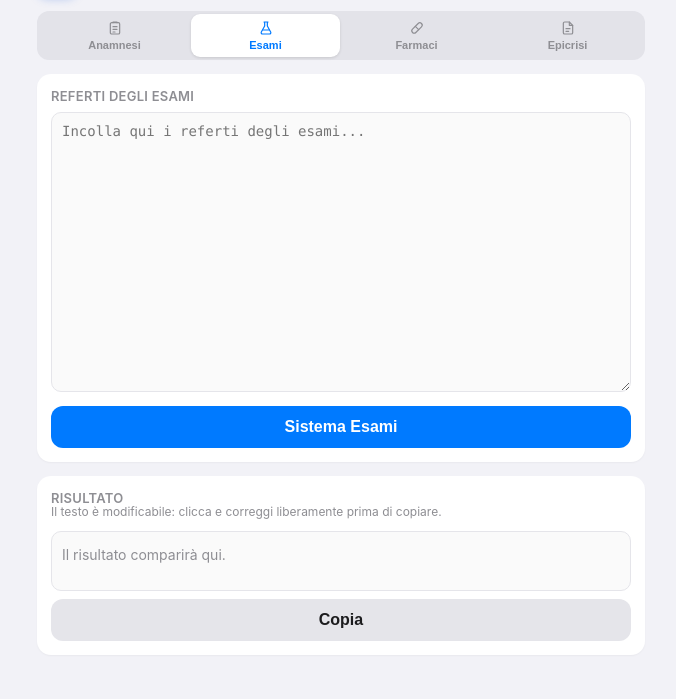
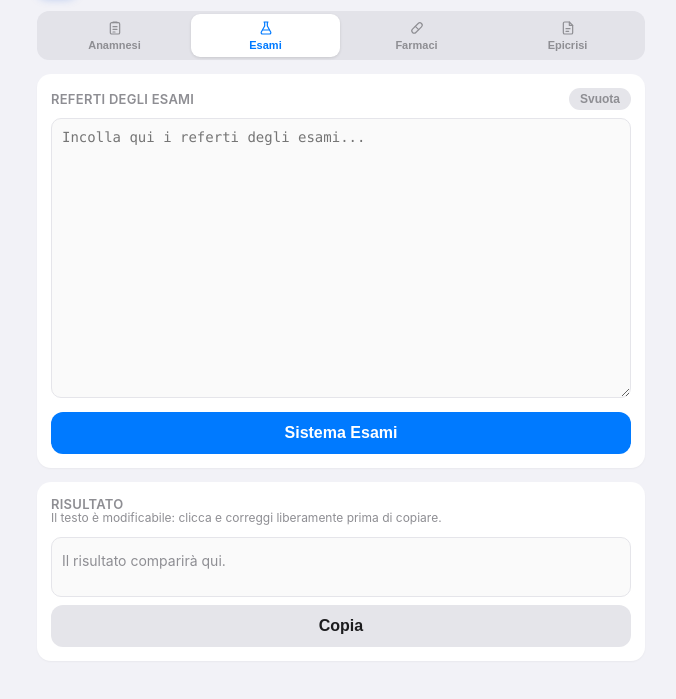
Before and after one commit to aurex-cmd/Il-fai-Lettere, a plain HTML site: page index.html in a window 1280 px wide. Both pictures are taken after a click on the button "Esami". Shown: the part 65-764 px from the top of the page, without its empty margins (299-975 px from the left). Drawn offline with Linux system fonts and the light colour scheme.

Commit message:
Pulsante Svuota nei box di Anamnesi, Esami, Farmaci ed Epicrisi
Co-Authored-By: Claude Opus 5.5 <noreply@anthropic.com>
Claude-Session: https://claude.ai/code/session_01BTsKfYBALGBUUTyk8Tg41b

```diff
--- a/index.html
+++ b/index.html
@@ -121,6 +121,12 @@
     width:100%; margin-top:10px; cursor:pointer;
   }
   button.secondary{background:#e5e5ea; color:var(--text); margin-top:8px;}
+  .label-row{display:flex; align-items:center; justify-content:space-between; gap:8px; margin-bottom:8px;}
+  .label-row label{margin-bottom:0;}
+  button.clear-btn{
+    width:auto; margin:0; padding:4px 11px; font-size:12px; font-weight:600;
+    border-radius:12px; background:#e5e5ea; color:var(--sub); flex:none;
+  }
   button:active{opacity:0.75;}
   #output{
     font-size:15px; line-height:1.7; white-space:pre-wrap; min-height:20px;
@@ -229,7 +235,10 @@
 <div id="panelFarmaci" style="display:none;">
 
 <div class="card">
-  <label for="input">Elenco farmaci (incolla da cartella clinica)</label>
+  <div class="label-row">
+    <label for="input">Elenco farmaci (incolla da cartella clinica)</label>
+    <button type="button" class="clear-btn" onclick="svuota('farmaci')">Svuota</button>
+  </div>
   <textarea id="input" placeholder="Incolla qui l'elenco copiato dalla cartella clinica..."></textarea>
   <button onclick="run()">Formatta Terapia</button>
 </div>
@@ -264,7 +273,10 @@
 <div id="panelAnamnesi">
 
 <div class="card">
-  <label for="anamnesiInput">Testo incollato dalla cartella clinica</label>
+  <div class="label-row">
+    <label for="anamnesiInput">Testo incollato dalla cartella clinica</label>
+    <button type="button" class="clear-btn" onclick="svuota('anamnesi')">Svuota</button>
+  </div>
   <textarea id="anamnesiInput" style="min-height:280px;" placeholder="Incolla qui il testo grezzo (anamnesi fisiologica, patologica prossima, farmacologica, remota)..."></textarea>
   <button id="anamnesiBtn" onclick="runAnamnesi()">Sistema Anamnesi</button>
 </div>
@@ -284,7 +296,10 @@
 <div id="panelEsami" style="display:none;">
 
 <div class="card">
-  <label for="esamiInput">Referti degli esami</label>
+  <div class="label-row">
+    <label for="esamiInput">Referti degli esami</label>
+    <button type="button" class="clear-btn" onclick="svuota('esami')">Svuota</button>
+  </div>
   <textarea id="esamiInput" style="min-height:280px;" placeholder="Incolla qui i referti degli esami..."></textarea>
   <button onclick="esamiGenera()">Sistema Esami</button>
 </div>
@@ -336,7 +351,10 @@
     </div>
   </div>
 
-  <label for="epiInput">Appunti</label>
+  <div class="label-row">
+    <label for="epiInput">Appunti</label>
+    <button type="button" class="clear-btn" onclick="svuota('epicrisi')">Svuota</button>
+  </div>
   <textarea id="epiInput" style="min-height:220px;" placeholder="- Ricovero per...
 - Febbre
 - Ceftriaxone
@@ -593,6 +611,32 @@ function renderHistoryList(key, listElId, detailsElId, previewFn, restoreFn){
     row.onclick = () => restoreFn(entry);
     listEl.appendChild(row);
   });
+}
+
+// --- Pulsante "Svuota": cancella testo incollato e risultato della scheda ---
+const SVUOTA = {
+  farmaci:  {input: 'input', output: 'output', vuoto: 'Il risultato formattato comparirà qui.'},
+  anamnesi: {input: 'anamnesiInput', output: 'anamnesiOutput', vuoto: 'Il testo riordinato comparirà qui.'},
+  esami:    {input: 'esamiInput', output: 'esamiOutput', vuoto: 'Il risultato comparirà qui.'},
+  epicrisi: {input: 'epiInput', output: 'epiOutput', vuoto: 'Il risultato comparirà qui.'}
+};
+function svuota(tab){
+  const c = SVUOTA[tab];
+  const inputEl = document.getElementById(c.input);
+  inputEl.value = '';
+  document.getElementById(c.output).innerHTML = '<span class="empty">' + c.vuoto + '</span>';
+  if(tab === 'farmaci'){
+    document.getElementById('warn').textContent = '';
+    document.getElementById('info').textContent = '';
+    document.getElementById('decalageDaysWrap').style.display = 'none';
+  }
+  if(tab === 'epicrisi'){
+    localStorage.removeItem('epi_ultima_bozza');
+    document.getElementById('epiSesso').value = '';
+    document.getElementById('epiOutputCodici').innerHTML = '';
+    document.getElementById('epiCodiciBox').style.display = 'none';
+  }
+  inputEl.focus();
 }
 
 function run(){
```
